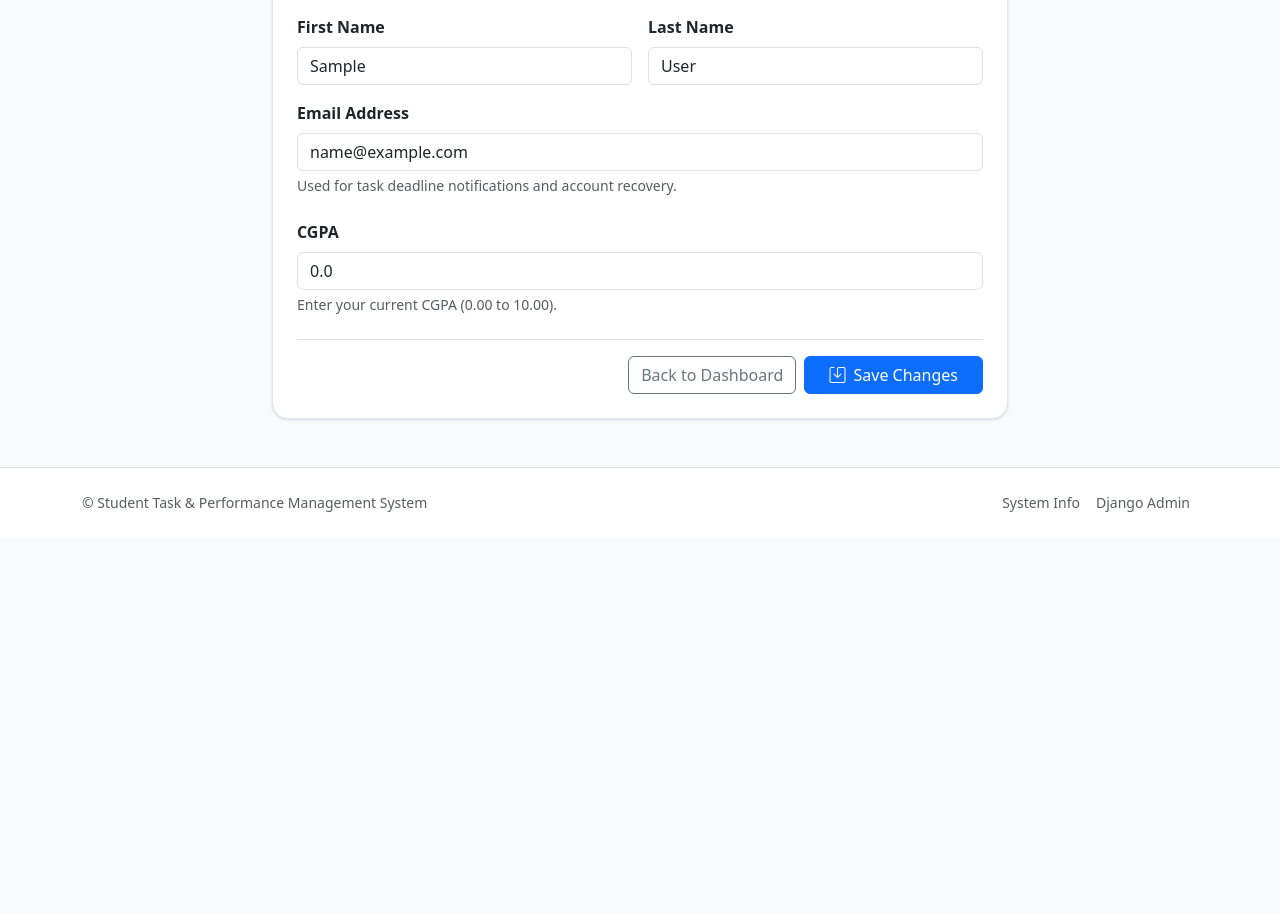
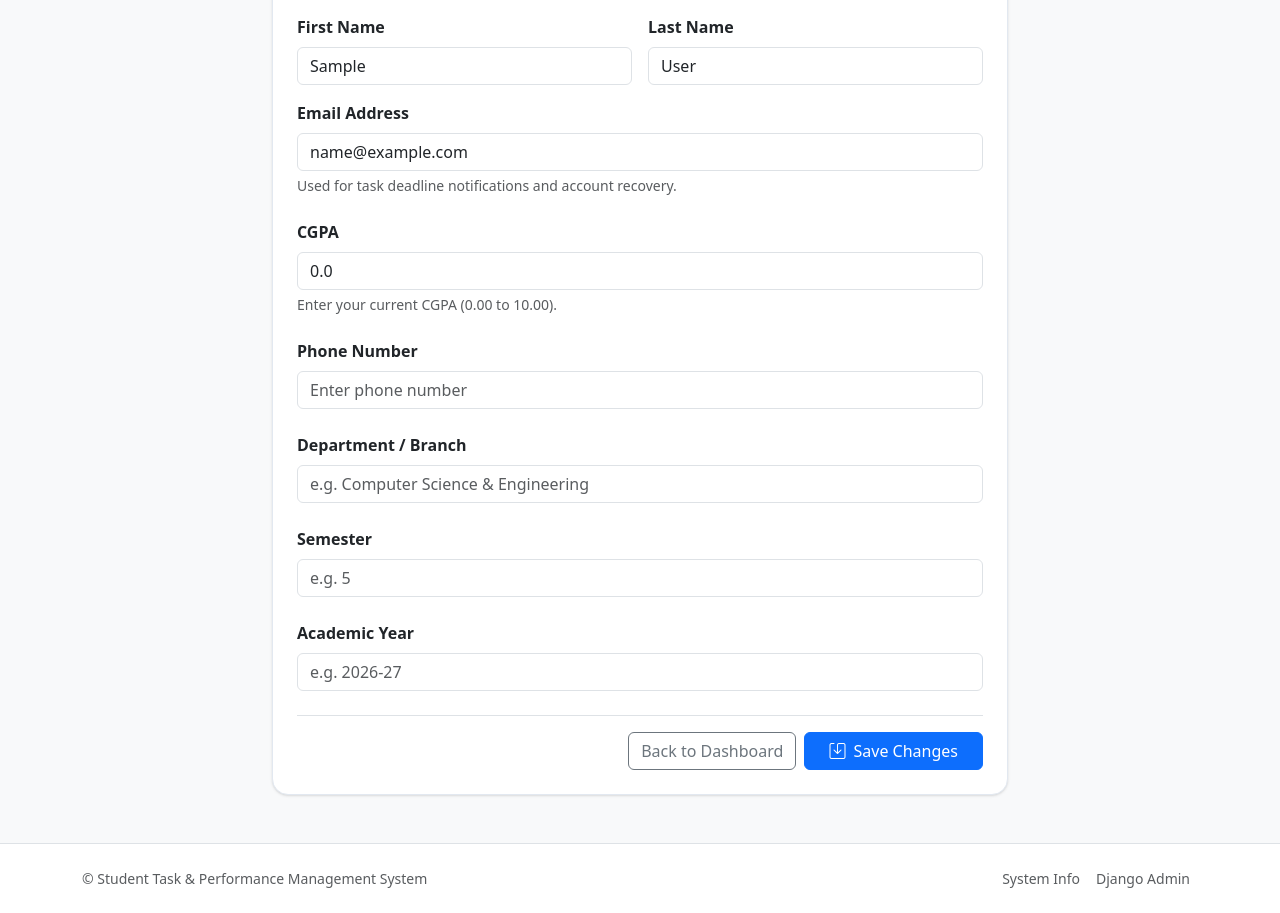
Before and after one commit to RishiMishra06/Stp, a Django app: page /profile/ in a window 1280 px wide. Shown: the part 483-1396 px from the top of the page. Before the commit the page ends 995 px from the top, so only its background shows below. Run offline with Django 5.2, Linux system fonts and the light colour scheme; the visitor is signed in with stand-in values (Sample User, id 1); data comes from the database, SQL or seed files in the repository; data that the repository does not hold is empty.

Commit message:
Update profile.html

```diff
--- a/templates/tasks/profile.html
+++ b/templates/tasks/profile.html
@@ -93,6 +93,37 @@
     {% endif %}
     <div class="form-text small">Enter your current CGPA (0.00 to 10.00).</div>
 </div>
+<div class="mb-4">
+    <label for="{{ form.phone.id_for_label }}" class="form-label fw-semibold">Phone Number</label>
+    {{ form.phone }}
+    {% if form.phone.errors %}
+        <div class="text-danger small mt-1">{{ form.phone.errors.0 }}</div>
+    {% endif %}
+</div>
+
+<div class="mb-4">
+    <label for="{{ form.branch.id_for_label }}" class="form-label fw-semibold">Department / Branch</label>
+    {{ form.branch }}
+    {% if form.branch.errors %}
+        <div class="text-danger small mt-1">{{ form.branch.errors.0 }}</div>
+    {% endif %}
+</div>
+
+<div class="mb-4">
+    <label for="{{ form.semester.id_for_label }}" class="form-label fw-semibold">Semester</label>
+    {{ form.semester }}
+    {% if form.semester.errors %}
+        <div class="text-danger small mt-1">{{ form.semester.errors.0 }}</div>
+    {% endif %}
+</div>
+
+<div class="mb-4">
+    <label for="{{ form.academic_year.id_for_label }}" class="form-label fw-semibold">Academic Year</label>
+    {{ form.academic_year }}
+    {% if form.academic_year.errors %}
+        <div class="text-danger small mt-1">{{ form.academic_year.errors.0 }}</div>
+    {% endif %}
+</div>
 
                         <div class="d-flex justify-content-end gap-2 pt-3 border-top">
                             <a href="{% url 'dashboard' %}" class="btn btn-outline-secondary">
```
